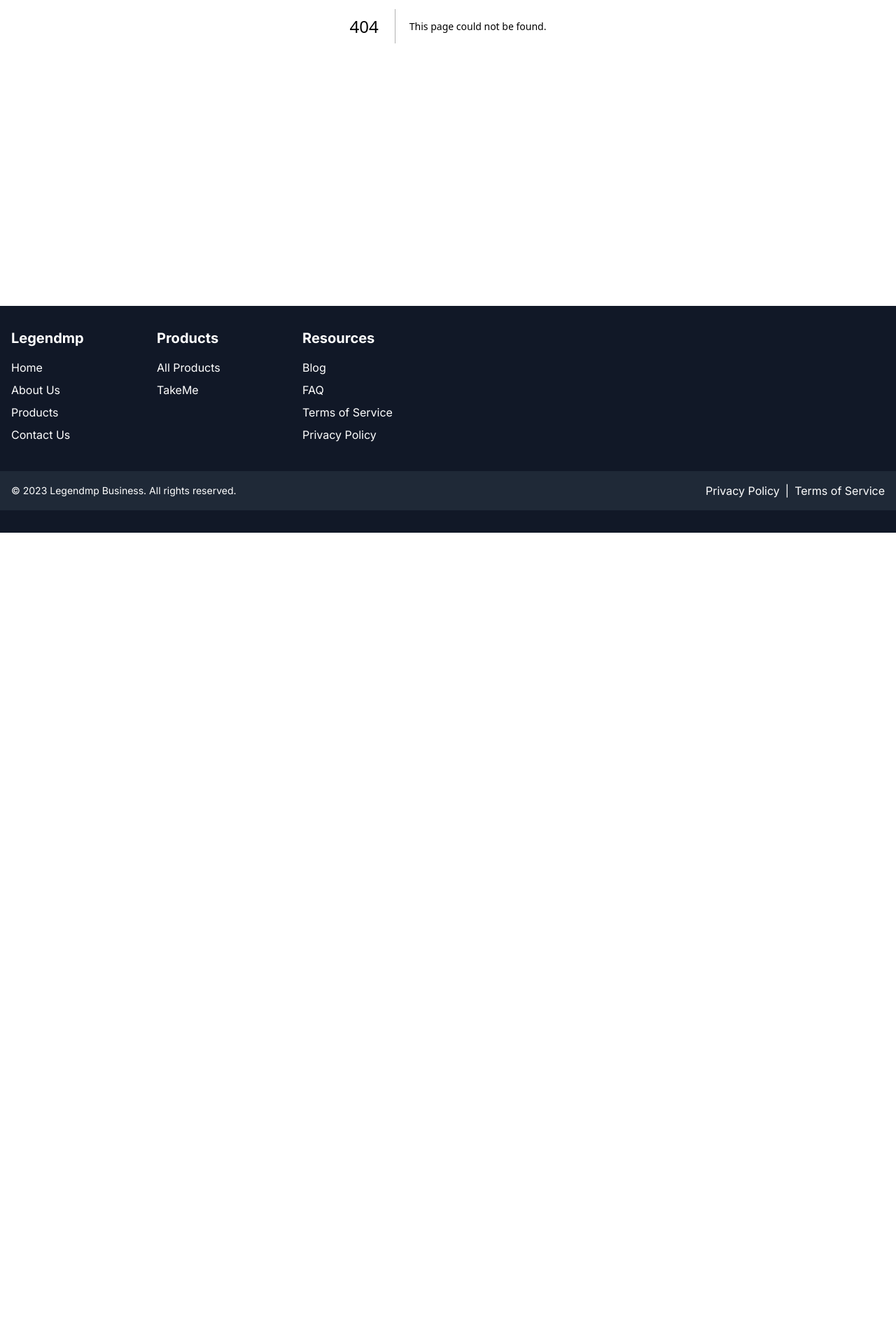
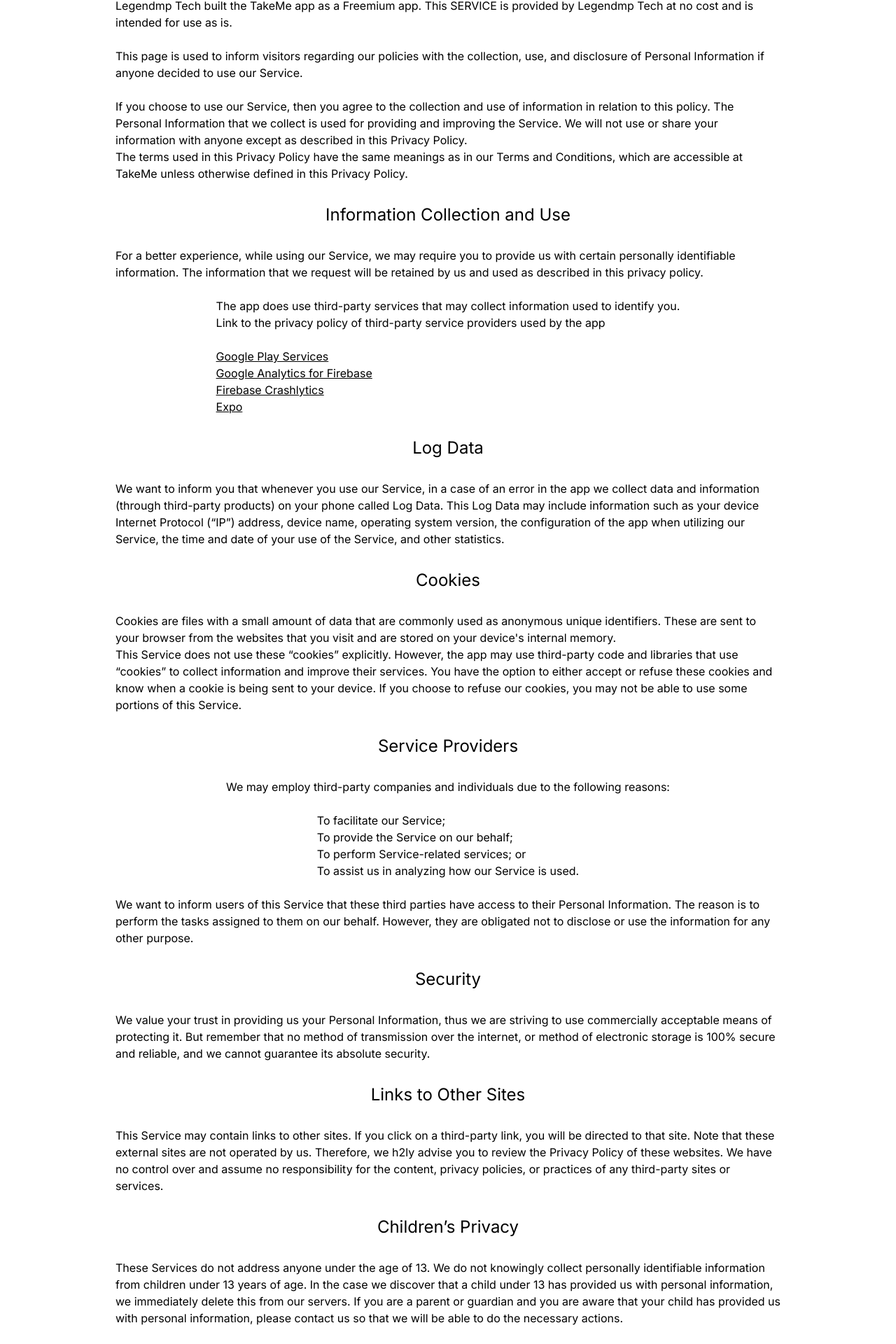
Before and after one commit to legendmptech/legendmp, a Next.js app: page /products/take-me/privacy in a window 1280 px wide. Before the commit this address had no page. Shown: the part 427-2347 px from the top of the page at 70% size. Before the commit the page ends 1188 px from the top, so only its background shows below. Built offline with nearby package versions, Linux system fonts and the light colour scheme.

Commit message:
updated TakeMe app privacy page

```diff
--- a/next.config.js
+++ b/next.config.js
@@ -1,4 +1,14 @@
 /** @type {import('next').NextConfig} */
-const nextConfig = {}
+const nextConfig = {
+    images: {
+        remotePatterns: [
+          {
+            protocol: 'https',
+            hostname: 'images.pexels.com',
+            port: '',
+          },
+        ],
+      },
+}
 
 module.exports = nextConfig
--- a/src/app/globals.css
+++ b/src/app/globals.css
@@ -18,13 +18,73 @@
 
 body {
   color: rgb(var(--foreground-rgb));
-  /* background: linear-gradient(
-      to bottom,
-      transparent,
-      rgb(var(--background-end-rgb))
-    )
-    rgb(var(--background-start-rgb)); */
+}
+a {
+  text-decoration: underline;
+}
+a:hover {
+  color: red;
+  cursor: pointer;
 }
 .page {
-  margin-top: 70px;
+  width: 100%;
+  height: 100%;
+  margin: 20% 0;
+  display: flex;
+  flex-direction: column;
+  align-items: center;
 }
+h2 {
+  margin: 3% 0;
+  font-size: 24px;
+}
+.app_container {
+  width: 100%;
+  padding: 10px 5px;
+  display: flex;
+  flex-direction: column;
+  align-items: center;
+}
+@media screen and (min-width: 480px) {
+  .app_container {
+    width: 90%;
+  }
+}
+@media screen and (min-width: 768px) {
+  .app_container {
+    width: 75%;
+  }
+}
+
+/* HOME PAGE STYLES */
+.header_img {
+  /* { objectFit: "cover", maxHeight: "45%", marginTop: "64px" } */
+  margin-top: 64px;
+  max-height: 40%;
+  object-fit: cover;
+  object-position: center;
+  position: relative;
+}
+.banner-container {
+  position: relative;
+  margin-top: 64px;
+  height: 40%;
+  width: 100%;
+  max-height: 40%;
+}
+.banner-backdrop {
+  width: 100%;
+  height: 100%;
+  position: absolute;
+  background-color: rgba(0, 0, 0);
+  top: 0;
+  left: 0;
+}
+.banner-text {
+  color: white;
+  text-align: center;
+  font-size: xx-large;
+}
+.banner-container-left {
+  width: 50%;
+}
--- a/src/app/page.js
+++ b/src/app/page.js
@@ -2,8 +2,26 @@
 
 export default function Home() {
   return (
-    <main className="h-96">
-      <h1>Home</h1>
+    <main className="page">
+      {/* <div className="banner-container">
+        <Image
+          src="https://images.pexels.com/photos/3183197/pexels-photo-3183197.jpeg?cs=srgb&dl=pexels-fauxels-3183197.jpg&fm=jpg"
+          alt="banner"
+          fill={true}
+          className="header_img"
+          priority
+        />
+        <div className="banner-backdrop"></div>
+      </div> */}
+      <div style={{ backgroundColor: "black", width: "100%" }}>
+        <div className="banner-left-container">
+          <h1 className="banner-text">
+            Our mission is to create innovative technology that revolutionizes
+            the way we live and enhances the Human Experience
+          </h1>
+        </div>
+        <div className="banner-right-container"></div>
+      </div>
     </main>
   );
 }
--- a/src/app/products/page.js
+++ b/src/app/products/page.js
@@ -1,11 +1,11 @@
-function ProductsPage() {
+import React from "react";
+
+function Products() {
   return (
     <main className="page">
-      <div>
-        <h1>Hello from products</h1>
-      </div>
+      <h1>Hello from home screen</h1>
     </main>
   );
 }
 
-export default ProductsPage;
+export default Products;
--- /dev/null
+++ b/src/app/products/take-me/page.js
@@ -0,0 +1,13 @@
+import React from "react";
+
+function TakeMeProduct() {
+  return (
+    <main className="page">
+      <div>
+        <h1>Hello from Takeme product</h1>
+      </div>
+    </main>
+  );
+}
+
+export default TakeMeProduct;
--- /dev/null
+++ b/src/app/products/take-me/privacy/page.js
@@ -0,0 +1,176 @@
+import React from "react";
+
+function Privacy() {
+  return (
+    <main className="page">
+      <div className="app_container">
+        <h2>Privacy Policy</h2>{" "}
+        <p>
+          Legendmp Tech built the TakeMe app as a Freemium app. This SERVICE is
+          provided by Legendmp Tech at no cost and is intended for use as is.
+        </p>
+        <br />
+        <p>
+          This page is used to inform visitors regarding our policies with the
+          collection, use, and disclosure of Personal Information if anyone
+          decided to use our Service.
+        </p>
+        <br />
+        <p>
+          If you choose to use our Service, then you agree to the collection and
+          use of information in relation to this policy. The Personal
+          Information that we collect is used for providing and improving the
+          Service. We will not use or share your information with anyone except
+          as described in this Privacy Policy.
+        </p>{" "}
+        <p>
+          The terms used in this Privacy Policy have the same meanings as in our
+          Terms and Conditions, which are accessible at TakeMe unless otherwise
+          defined in this Privacy Policy.
+        </p>{" "}
+        <h2>Information Collection and Use</h2>
+        <p>
+          For a better experience, while using our Service, we may require you
+          to provide us with certain personally identifiable information. The
+          information that we request will be retained by us and used as
+          described in this privacy policy.
+        </p>
+        <br />
+        <div>
+          <p>
+            The app does use third-party services that may collect information
+            used to identify you.
+          </p>{" "}
+          <p>
+            Link to the privacy policy of third-party service providers used by
+            the app
+          </p><br/>
+          <ul>
+            <li>
+              <a
+                href="https://www.google.com/policies/privacy/"
+                target="_blank"
+                rel="noopener noreferrer"
+              >
+                Google Play Services
+              </a>
+            </li>
+            <li>
+              <a
+                href="https://firebase.google.com/policies/analytics"
+                target="_blank"
+                rel="noopener noreferrer"
+              >
+                Google Analytics for Firebase
+              </a>
+            </li>
+            <li>
+              <a
+                href="https://firebase.google.com/support/privacy/"
+                target="_blank"
+                rel="noopener noreferrer"
+              >
+                Firebase Crashlytics
+              </a>
+            </li>
+            <li>
+              <a
+                href="https://expo.io/privacy"
+                target="_blank"
+                rel="noopener noreferrer"
+              >
+                Expo
+              </a>
+            </li>
+          </ul>
+        </div>{" "}
+        <h2>Log Data</h2>
+        <p>
+          We want to inform you that whenever you use our Service, in a case of
+          an error in the app we collect data and information (through
+          third-party products) on your phone called Log Data. This Log Data may
+          include information such as your device Internet Protocol (“IP”)
+          address, device name, operating system version, the configuration of
+          the app when utilizing our Service, the time and date of your use of
+          the Service, and other statistics.
+        </p>
+        <h2>Cookies</h2>
+        <p>
+          Cookies are files with a small amount of data that are commonly used
+          as anonymous unique identifiers. These are sent to your browser from
+          the websites that you visit and are stored on your device's internal
+          memory.
+        </p>{" "}
+        <p>
+          This Service does not use these “cookies” explicitly. However, the app
+          may use third-party code and libraries that use “cookies” to collect
+          information and improve their services. You have the option to either
+          accept or refuse these cookies and know when a cookie is being sent to
+          your device. If you choose to refuse our cookies, you may not be able
+          to use some portions of this Service.
+        </p>
+        <h2>Service Providers</h2>
+        <p>
+          We may employ third-party companies and individuals due to the
+          following reasons:
+        </p><br/>
+        <ul>
+          <li>To facilitate our Service;</li>{" "}
+          <li>To provide the Service on our behalf;</li>{" "}
+          <li>To perform Service-related services; or</li>{" "}
+          <li>To assist us in analyzing how our Service is used.</li>
+        </ul>{" "}<br/>
+        <p>
+          We want to inform users of this Service that these third parties have
+          access to their Personal Information. The reason is to perform the
+          tasks assigned to them on our behalf. However, they are obligated not
+          to disclose or use the information for any other purpose.
+        </p>
+        <h2>Security</h2>
+        <p>
+          We value your trust in providing us your Personal Information, thus we
+          are striving to use commercially acceptable means of protecting it.
+          But remember that no method of transmission over the internet, or
+          method of electronic storage is 100% secure and reliable, and we
+          cannot guarantee its absolute security.
+        </p>{" "}
+        <h2>Links to Other Sites</h2>
+        <p>
+          This Service may contain links to other sites. If you click on a
+          third-party link, you will be directed to that site. Note that these
+          external sites are not operated by us. Therefore, we h2ly advise you
+          to review the Privacy Policy of these websites. We have no control
+          over and assume no responsibility for the content, privacy policies,
+          or practices of any third-party sites or services.
+        </p>
+        <h2>Children’s Privacy</h2>
+        <div>
+          <p>
+            These Services do not address anyone under the age of 13. We do not
+            knowingly collect personally identifiable information from children
+            under 13 years of age. In the case we discover that a child under 13
+            has provided us with personal information, we immediately delete
+            this from our servers. If you are a parent or guardian and you are
+            aware that your child has provided us with personal information,
+            please contact us so that we will be able to do the necessary
+            actions.
+          </p>
+        </div>{" "}
+        <h2>Changes to This Privacy Policy</h2>
+        <p>
+          We may update our Privacy Policy from time to time. Thus, you are
+          advised to review this page periodically for any changes. We will
+          notify you of any changes by posting the new Privacy Policy on this
+          page.
+        </p>{" "}
+        <p>This policy is effective as of 2023-06-12</p> <h2>Contact Us</h2>
+        <p>
+          If you have any questions or suggestions about our Privacy Policy, do
+          not hesitate to contact us at www.legendmp@gmail.com.
+        </p>
+      </div>
+    </main>
+  );
+}
+
+export default Privacy;
--- a/src/components/Header.js
+++ b/src/components/Header.js
@@ -3,7 +3,7 @@
 import "../styles/styles.css";
 export default function Header() {
   return (
-    <nav className="fixed left-0 top-0 flex w-full h-16 px-5 justify-between items-center border-b-2 backdrop-blur-2xl lg:static lg:w-auto">
+    <nav className="fixed left-0 top-0 flex w-full h-16 px-5 justify-between items-center border-b-2 backdrop-blur-2xl lg:static lg:w-auto z-50">
       <Link href="/">
         <Image
           src="/logo.png"
--- a/src/styles/styles.css
+++ b/src/styles/styles.css
@@ -1,3 +1,4 @@
+/* HEADER NAVIGATION BAR STYLES */
 .l_nav_item {
   color: gray;
 }
```
Also changed, not shown: src/app/contact/page.js (line endings or trailing spaces).
